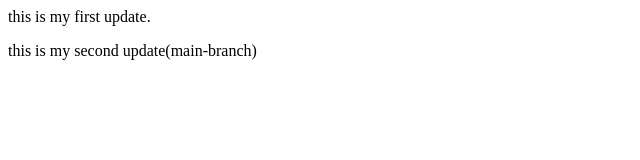
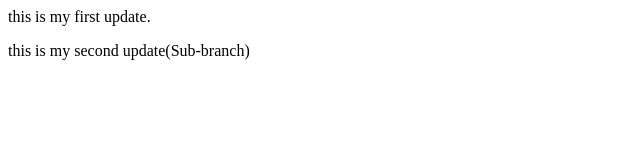
Before and after one commit to Pallavigss/StandardRepository, a plain HTML site: page index.html in a window 1280 px wide. Shown: the full height of the page, 0-640 px from the left. Drawn offline with Linux system fonts and the light colour scheme.

Commit message:
sub-branch commit

```diff
--- a/index.html
+++ b/index.html
@@ -1,2 +1,2 @@
 <p>this is my first update.</p>
-<p>this is my second update(main-branch)</p>
+<p>this is my second update(Sub-branch)</p>
```
